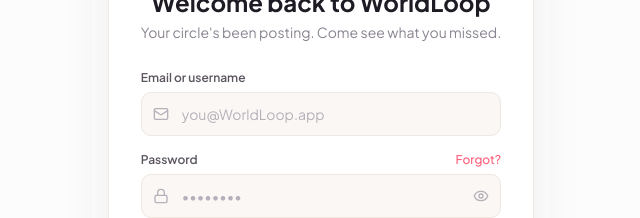
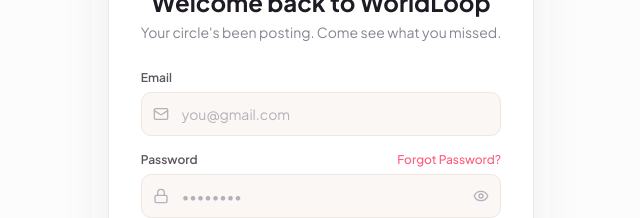
Before and after one commit to Abhay-333/WorldLoop, a React (Vite) app in the folder frontend/: page / in a window 1280 px wide. Shown: the part 276-494 px from the top of the page, without its empty margins (319-959 px from the left). Built offline with nearby package versions, Linux system fonts and the light colour scheme.

Commit message:
feat(ui): implement LoginPage react-hook-form

```diff
--- a/frontend/src/features/auth/login/LoginPage.jsx
+++ b/frontend/src/features/auth/login/LoginPage.jsx
@@ -7,6 +7,8 @@
 import { Link } from "react-router"
 import ConnectionGraph from "../components/ConnectionGraph"
 import GoogleIcon from "../components/GoogleIcon"
+import { useForm, Controller } from "react-hook-form"
+
 /**
  * WorldLoop — Sign In
  *
@@ -25,7 +27,21 @@
 export default function LoginPage() {
   useFonts()
   const [showPassword, setShowPassword] = useState(false)
+  const {
+    handleSubmit,
+    register,
+    control,
+    formState: { errors },
+  } = useForm({
+    defaultValues: {
+      email: "",
+      password: "",
+    },
+  })
 
+  const handleFormSubmit = (data) => {
+    console.log(data)
+  }
   return (
     <div
       style={{ fontFamily: "'Plus Jakarta Sans', sans-serif" }}
@@ -69,14 +85,21 @@
                   htmlFor="identifier"
                   className="text-xs font-semibold text-[#5C5560]"
                 >
-                  Email or username
+                  Email
                 </Label>
                 <div className="relative flex items-center">
                   <Mail className="absolute left-3 h-4 w-4 text-[#B7AFB9]" />
                   <Input
+                    {...register("email", {
+                      required: "Email is required",
+                      pattern: {
+                        value: /^\S+@\S+$/i,
+                        message: "Invalid email address",
+                      },
+                    })}
                     id="identifier"
                     type="text"
-                    placeholder="you@WorldLoop.app"
+                    placeholder="you@gmail.com"
                     className="h-11 border-[#EFE7E1] bg-[#FAF7F4] pl-10 text-sm text-[#1F1B24] placeholder:text-[#B7AFB9] focus-visible:ring-[#FF5C7A]"
                   />
                 </div>
@@ -94,12 +117,15 @@
                     to="/forgot-password"
                     className="text-xs font-medium text-[#FF5C7A] hover:underline"
                   >
-                    Forgot?
+                    Forgot Password?
                   </Link>
                 </div>
                 <div className="relative flex items-center">
                   <Lock className="absolute left-3 h-4 w-4 text-[#B7AFB9]" />
                   <Input
+                    {...register("password", {
+                      required: "Password is required",
+                    })}
                     id="password"
                     type={showPassword ? "text" : "password"}
                     placeholder="••••••••"
@@ -121,7 +147,7 @@
 
               <Button
                 type="submit"
-                className="h-11 w-full bg-[#FF3D66] font-semibold text-white hover:bg-[#ff2857]"
+                className="h-11 w-full cursor-pointer bg-[#FF3D66] font-semibold text-white hover:bg-[#ff2857]"
               >
                 Sign in
               </Button>
@@ -139,7 +165,7 @@
             <Button
               type="button"
               //   variant="outline"
-              className="h-11 w-full border-[#EFE7E1] text-[#1F1B24] hover:bg-[#FAF7F4] hover:text-[#1F1B24] focus-visible:ring-[#FF5C7A]"
+              className="h-11 w-full cursor-pointer border-[#EFE7E1] text-[#1F1B24] hover:bg-[#FAF7F4] hover:text-[#1F1B24] focus-visible:ring-[#FF5C7A]"
             >
               <GoogleIcon className="mr-2 h-4 w-4 text-[#8A8390]" />
               Continue with Google
```
